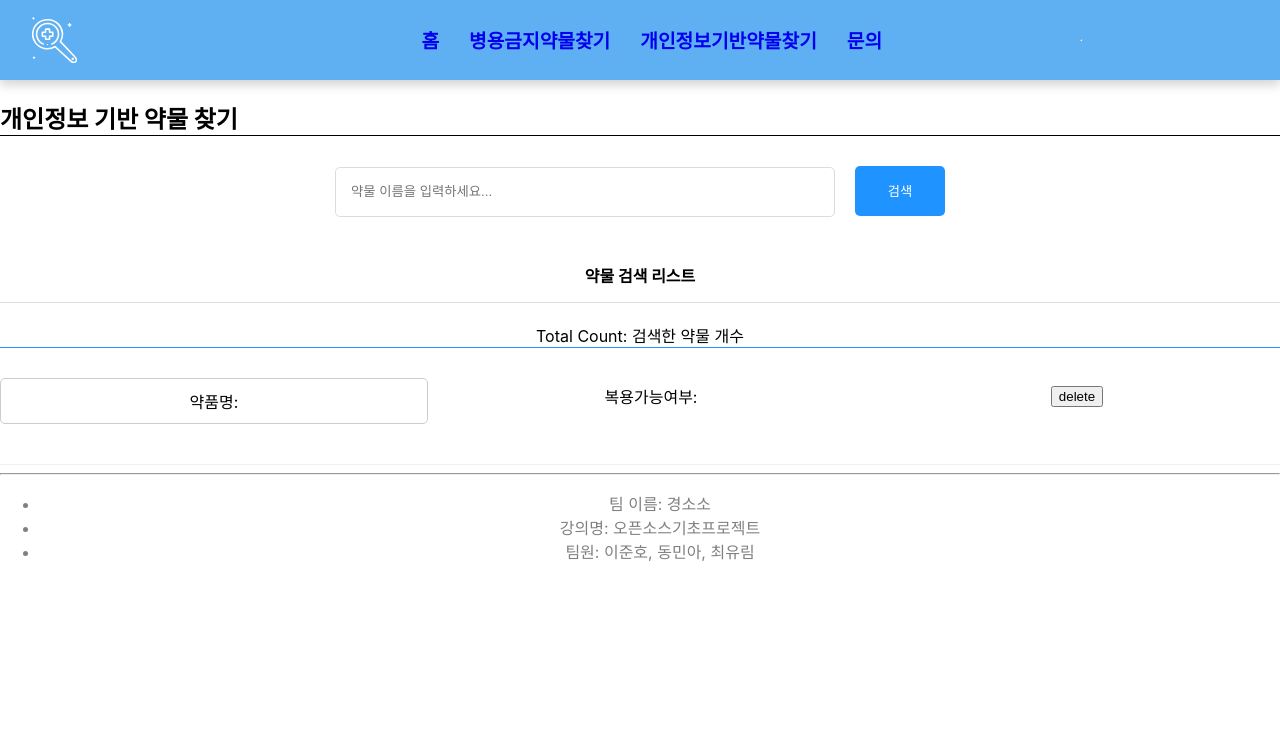
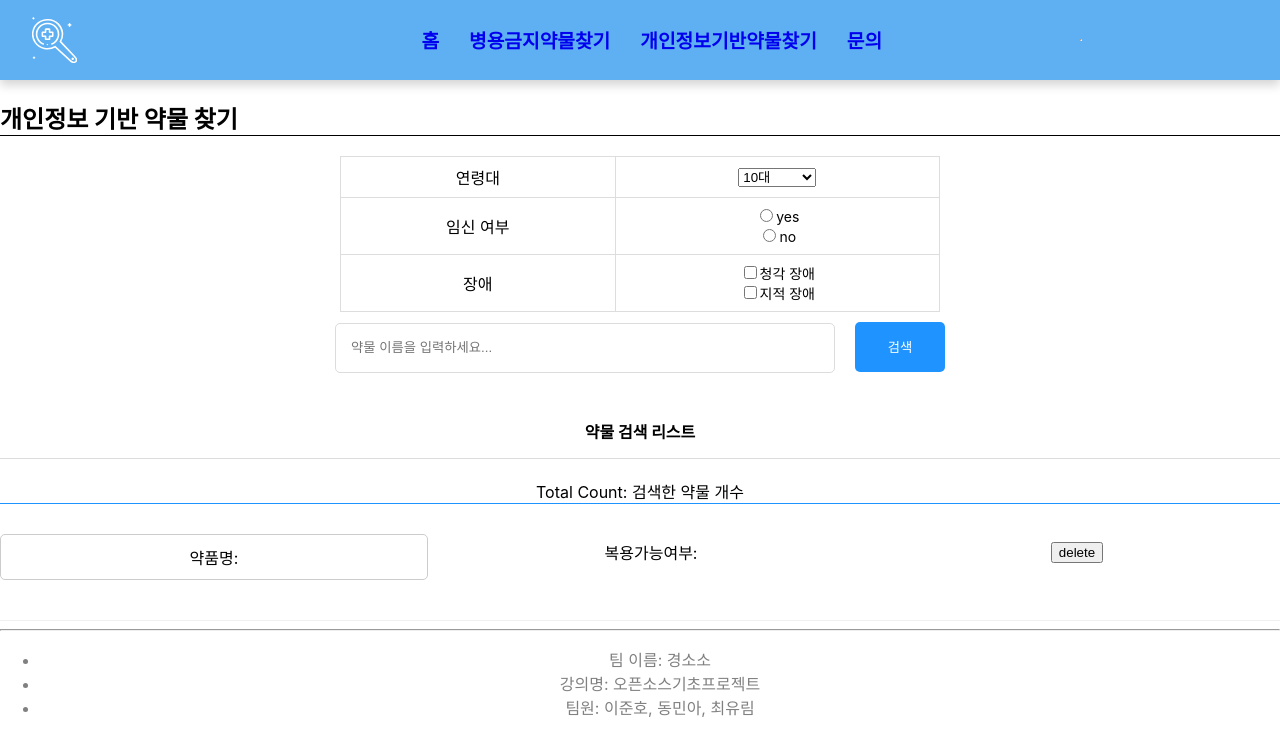
Before and after one commit to LovellR/GSS_Project, a React (Create React App) app in the folder oss-project/: page /detail in a window 1280 px wide. Shown: the top 756 px of the page. Built offline with nearby package versions, Linux system fonts and the light colour scheme.

Commit message:
User.js를 Detail.js에 임포트

```diff
--- a/oss-project/src/JS/Detail.js
+++ b/oss-project/src/JS/Detail.js
@@ -1,10 +1,13 @@
 import React from 'react';
 import PersonalEditor from './PersonalEditor';
 import PersonalList from './PersonalList';
+import User from './User';
+
 const Detail = () => {
     return (
         <div>
             <h2>개인정보 기반 약물 찾기</h2>
+            <User />
             <PersonalEditor />
             <PersonalList />
         </div>
--- a/oss-project/src/JS/User.js
+++ b/oss-project/src/JS/User.js
@@ -1,4 +1,5 @@
 import React from "react";
+import "./css/User.css";
 
 const User = () => {
     return (
```
